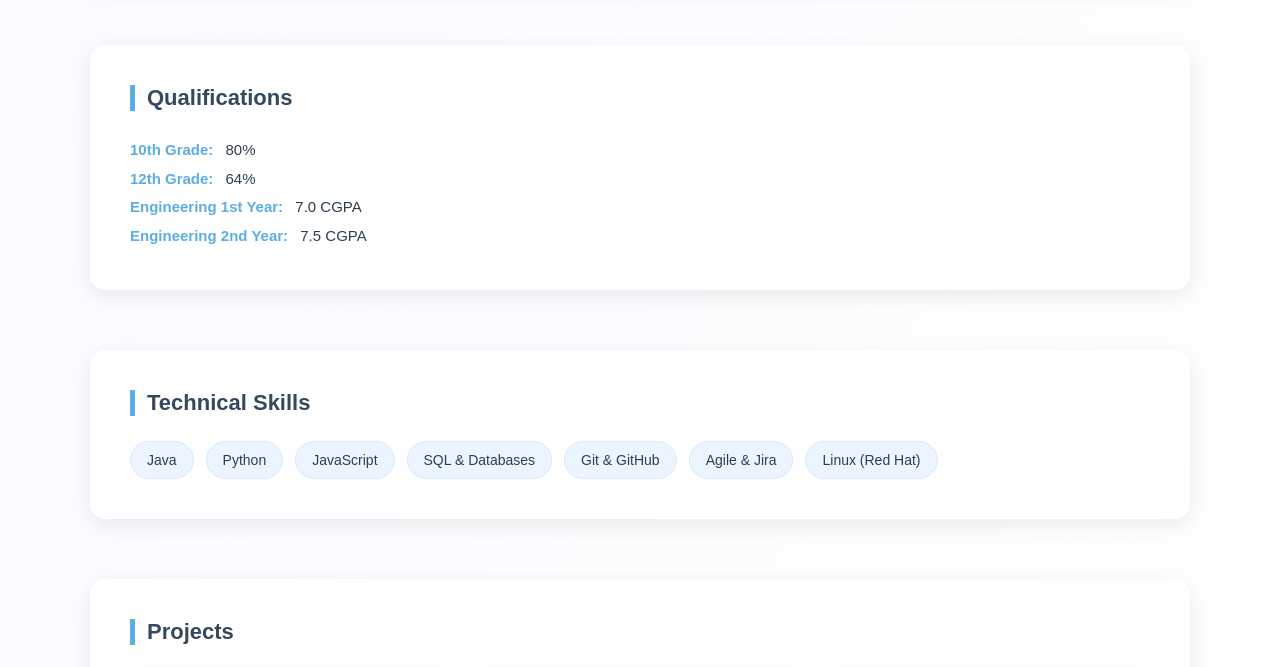
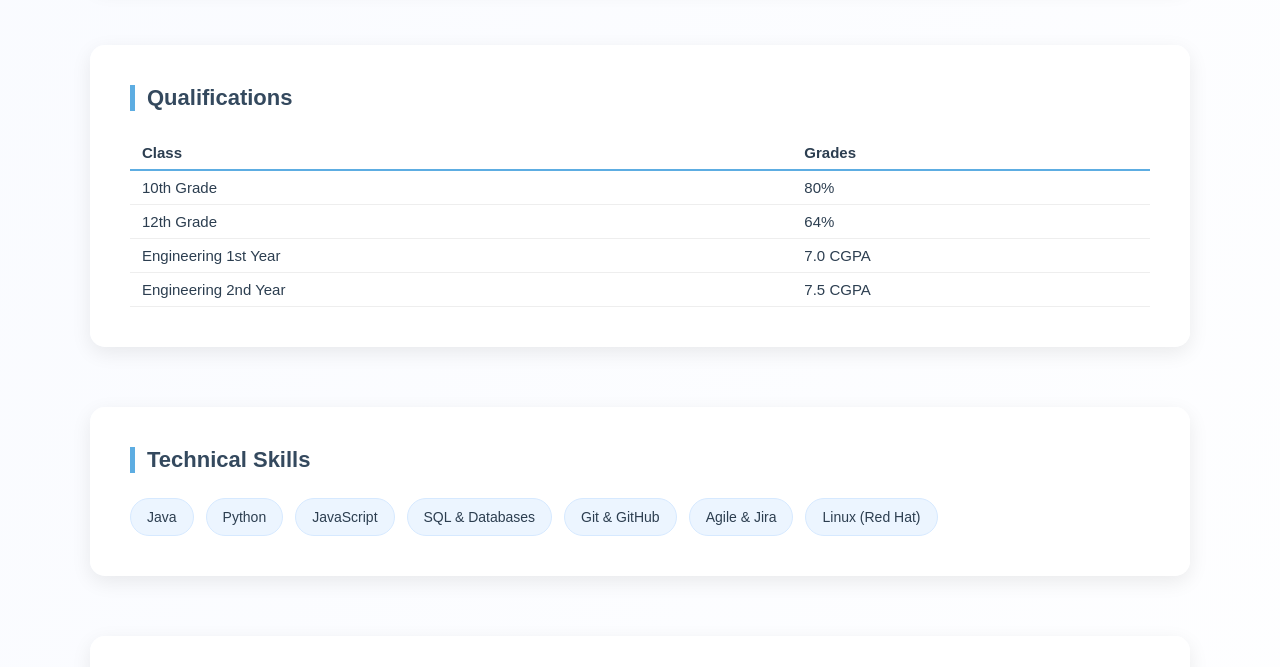
Before and after one commit to SHUBHAM8505/Portfolio-Website, a plain HTML site: page index.html in a window 1280 px wide. Shown: the part 1000-1667 px from the top of the page. Drawn offline with Linux system fonts and the light colour scheme.

Commit message:
index.html

```diff
--- a/index.html
+++ b/index.html
@@ -181,16 +181,36 @@
     </ul>
   </section>
 
-  <!-- ✅ New Qualifications Section -->
   <section id="qualification">
-    <h2>Qualifications</h2>
-    <ul class="qualification-list">
-      <li><strong>10th Grade:</strong> 80%</li>
-      <li><strong>12th Grade:</strong> 64%</li>
-      <li><strong>Engineering 1st Year:</strong> 7.0 CGPA</li>
-      <li><strong>Engineering 2nd Year:</strong> 7.5 CGPA</li>
-    </ul>
-  </section>
+  <h2>Qualifications</h2>
+  <table style="width:100%; border-collapse:collapse; font-size:15px; color:#2c3e50; margin-top:12px;">
+    <thead>
+      <tr>
+        <th style="text-align:left; padding:8px 12px; border-bottom:2px solid #5dade2;">Class</th>
+        <th style="text-align:left; padding:8px 12px; border-bottom:2px solid #5dade2;">Grades</th>
+      </tr>
+    </thead>
+    <tbody>
+      <tr>
+        <td style="padding:8px 12px; border-bottom:1px solid #eee;">10th Grade</td>
+        <td style="padding:8px 12px; border-bottom:1px solid #eee;">80%</td>
+      </tr>
+      <tr>
+        <td style="padding:8px 12px; border-bottom:1px solid #eee;">12th Grade</td>
+        <td style="padding:8px 12px; border-bottom:1px solid #eee;">64%</td>
+      </tr>
+      <tr>
+        <td style="padding:8px 12px; border-bottom:1px solid #eee;">Engineering 1st Year</td>
+        <td style="padding:8px 12px; border-bottom:1px solid #eee;">7.0 CGPA</td>
+      </tr>
+      <tr>
+        <td style="padding:8px 12px; border-bottom:1px solid #eee;">Engineering 2nd Year</td>
+        <td style="padding:8px 12px; border-bottom:1px solid #eee;">7.5 CGPA</td>
+      </tr>
+    </tbody>
+  </table>
+</section>
+
 
   <section id="skills">
     <h2>Technical Skills</h2>
```
